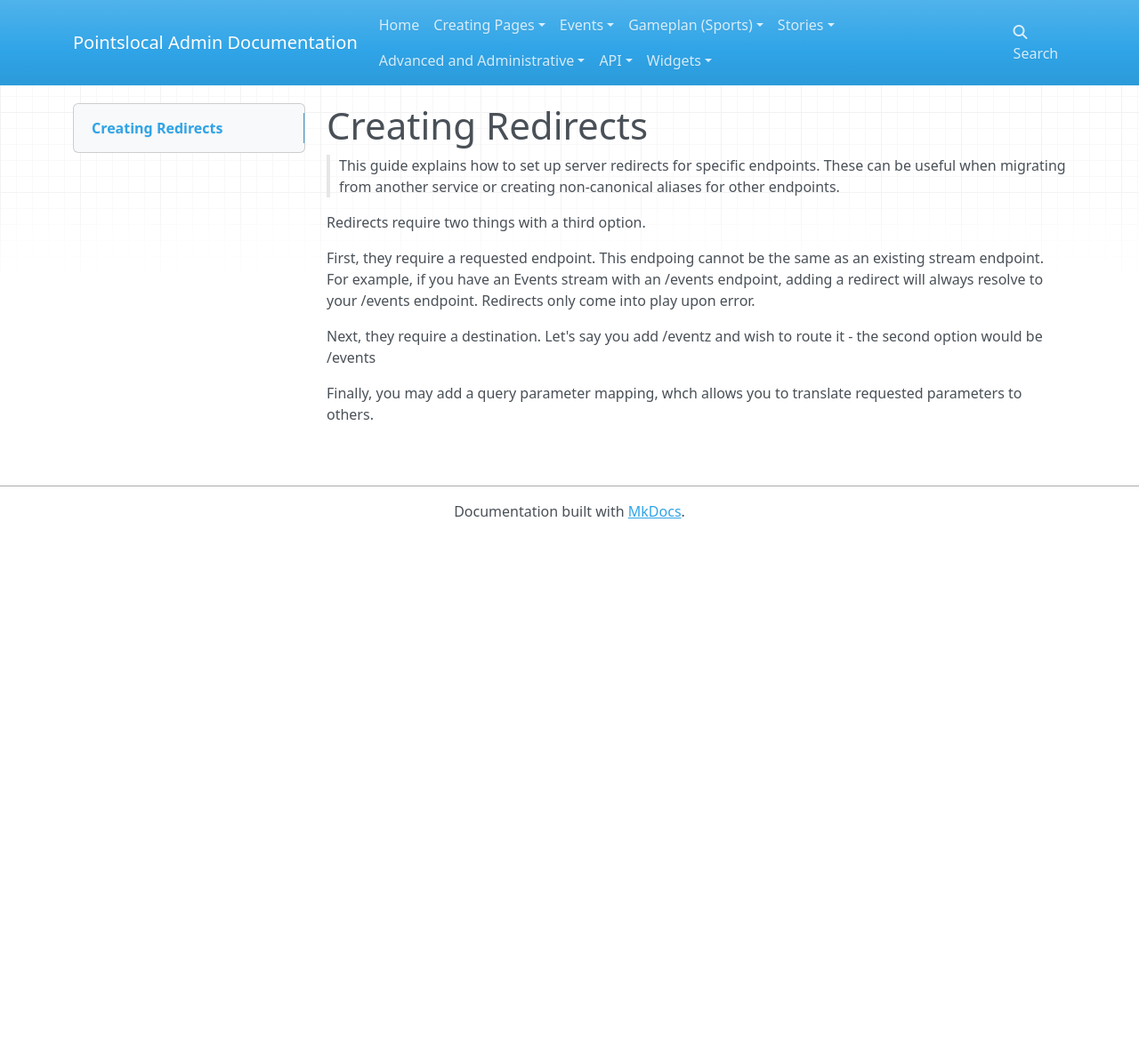
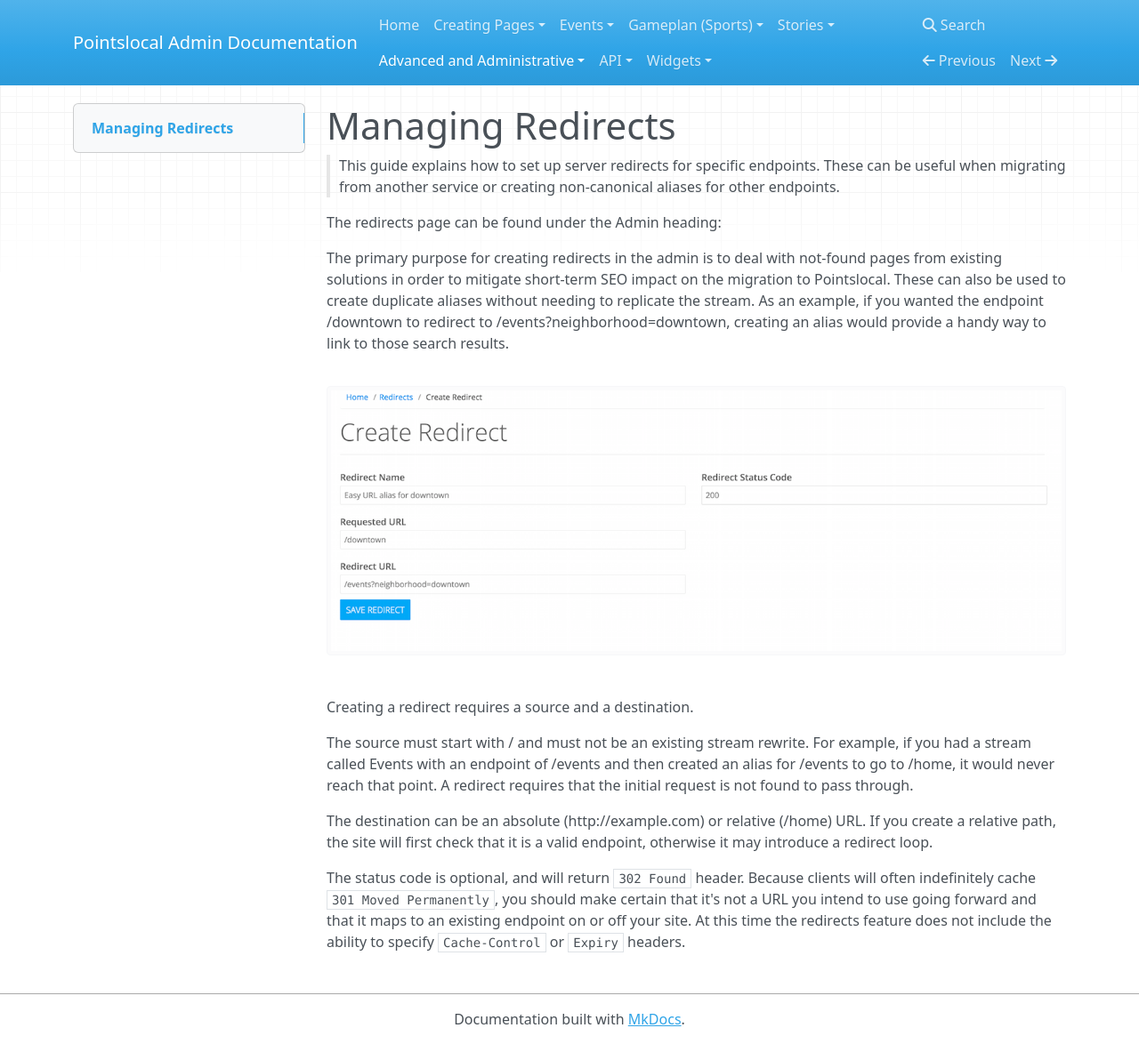
Before and after one commit to pointslocal/admin-docs, an MkDocs documentation site: the page built from docs/admin_redirects.md, in a window 1280 px wide and 1174 px high. Shown: the whole window at 89% size. Built offline with MkDocs 1.6.1, drawn with Linux system fonts in a browser that asks for light colours; nearby versions of some CDN libraries; old or Windows-style settings are respelled for this version of MkDocs.

Commit message:
add redirect docs

````diff
--- a/docs/admin_redirects.md
+++ b/docs/admin_redirects.md
@@ -1,11 +1,17 @@
-# Creating Redirects
+# Managing Redirects
 
 > This guide explains how to set up server redirects for specific endpoints.  These can be useful when migrating from another service or creating non-canonical aliases for other endpoints.
 
-Redirects require two things with a third option.
+The redirects page can be found under the Admin heading:
 
-First, they require a requested endpoint.  This endpoing cannot be the same as an existing stream endpoint.  For example, if you have an Events stream with an /events endpoint, adding a redirect will always resolve to your /events endpoint.  Redirects only come into play upon error.
+The primary purpose for creating redirects in the admin is to deal with not-found pages from existing solutions in order to mitigate short-term SEO impact on the migration to Pointslocal.  These can also be used to create duplicate aliases without needing to replicate the stream.  As an example, if you wanted the endpoint /downtown to redirect to /events?neighborhood=downtown, creating an alias would provide a handy way to link to those search results.
 
-Next, they require a destination.  Let's say you add /eventz and wish to route it - the second option would be /events
+![Options for redirects](img/admin_redirects.png)
 
-Finally, you may add a query parameter mapping, whch allows you to translate requested parameters to others.
+Creating a redirect requires a source and a destination.
+
+The source must start with / and must not be an existing stream rewrite.  For example, if you had a stream called Events with an endpoint of /events and then created an alias for /events to go to /home, it would never reach that point.  A redirect requires that the initial request is not found to pass through.
+
+The destination can be an absolute (http://example.com) or relative (/home) URL.  If you create a relative path, the site will first check that it is a valid endpoint, otherwise it may introduce a redirect loop.
+
+The status code is optional, and will return ```302 Found``` header.   Because clients will often indefinitely cache ```301 Moved Permanently```, you should make certain that it's not a URL you intend to use going forward and that it maps to an existing endpoint on or off your site.  At this time the redirects feature does not include the ability to specify ```Cache-Control``` or ```Expiry``` headers.
--- a/mkdocs.yml
+++ b/mkdocs.yml
@@ -8,6 +8,7 @@ pages:
 - Events:
   - Managing Events:
     - Managing Events: events_events.md
+    - Managing Recurrence: events_recurrences.md
     - Managing Custom Fields: events_fields.md
     - Managing User-submitted Content: events_ugc.md
   - Managing Categories:
@@ -32,7 +33,7 @@ pages:
   - Site Configuration: admin_configuration.md
   - Managing Ontology: admin_ontology.md
   - Setting API defaults: advanced_api_defaults.md
-  - Creating Rewrites: advanced_api_defaults.md
+  - Managing Redirects: admin_redirects.md
 - API:
   - The API: api.md
   - Constructing Images: images.md
````
Also changed, not shown: docs/img/admin_redirects.png (added).
